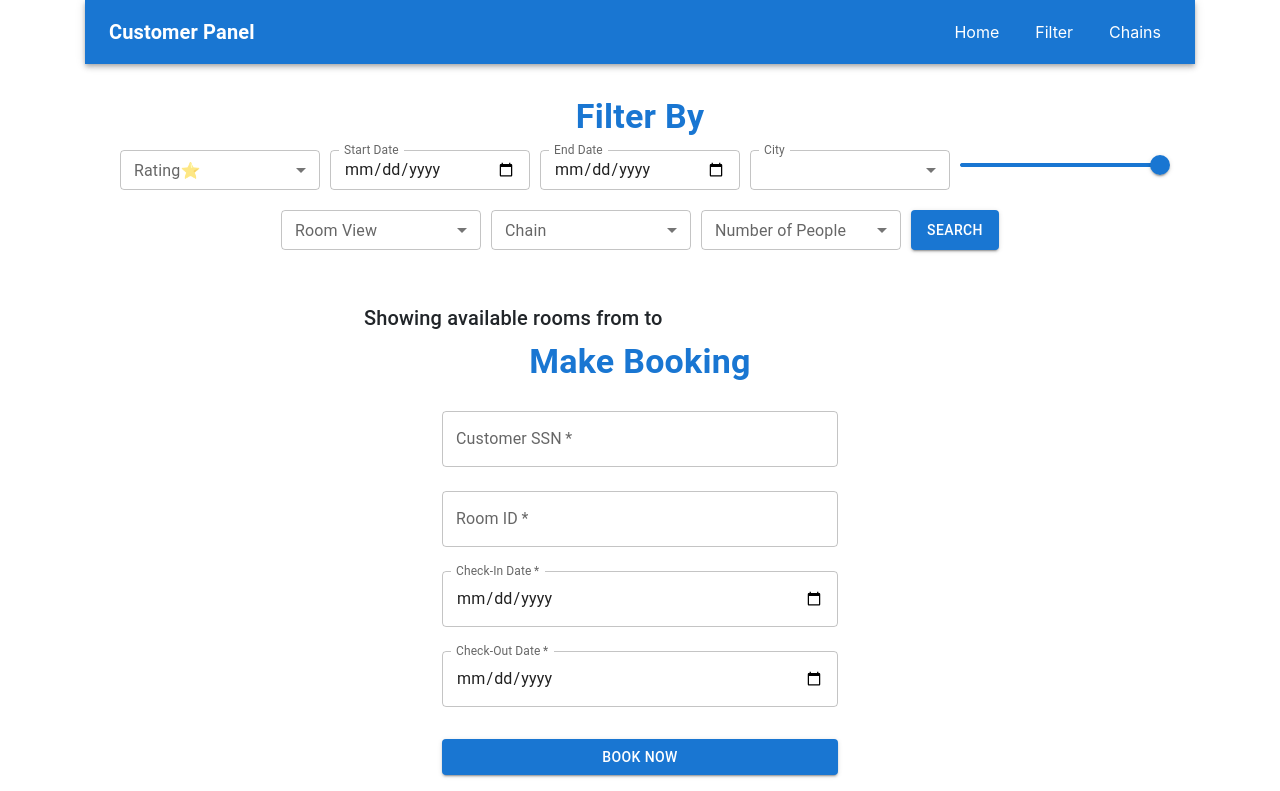
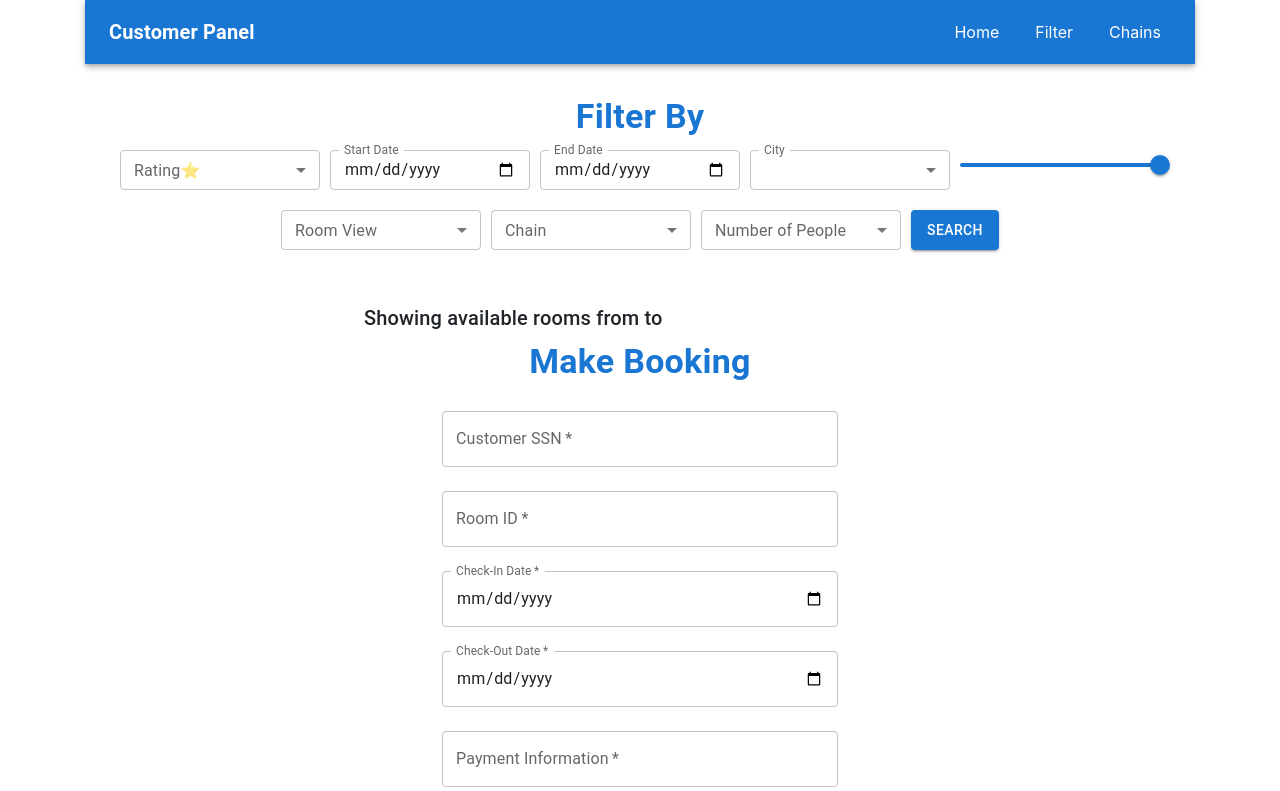
Before and after one commit to MasoudKarimi4/hotel-app, a React (Create React App) app in the folder frontend/: page /customer-app in a window 1280 px wide. Shown: the top 791 px of the page. Built offline with nearby package versions, Linux system fonts and the light colour scheme.

Commit message:
added payment info

```diff
--- a/frontend/src/components/Booking.js
+++ b/frontend/src/components/Booking.js
@@ -88,6 +88,17 @@ const Booking = ({ formData, handleChange }) => {
           value={formData.checkOutDate}
           onChange={handleChange}
         />
+        <TextField
+          margin="normal"
+          required
+          fullWidth
+          id="paymentInfo"
+          label="Payment Information"
+          name="paymentInfo"
+          value={formData.paymentInfo}
+          onChange={handleChange}
+          helperText="Payment card number, expiry date, etc."
+        />
         <Button
           type="submit"
           fullWidth
--- a/frontend/src/components/CustomerApp.js
+++ b/frontend/src/components/CustomerApp.js
@@ -164,9 +164,6 @@ export default function CustomerApp() {
 
       <Booking formData={formData} handleChange={handleChange} handleSubmit={handleSubmit}/>
 
-      <PaymentForm formData={formData} handleChange={handleChange} handleSubmit={handleSubmit}/>
-
-
 
     </ThemeProvider>
   );
```
